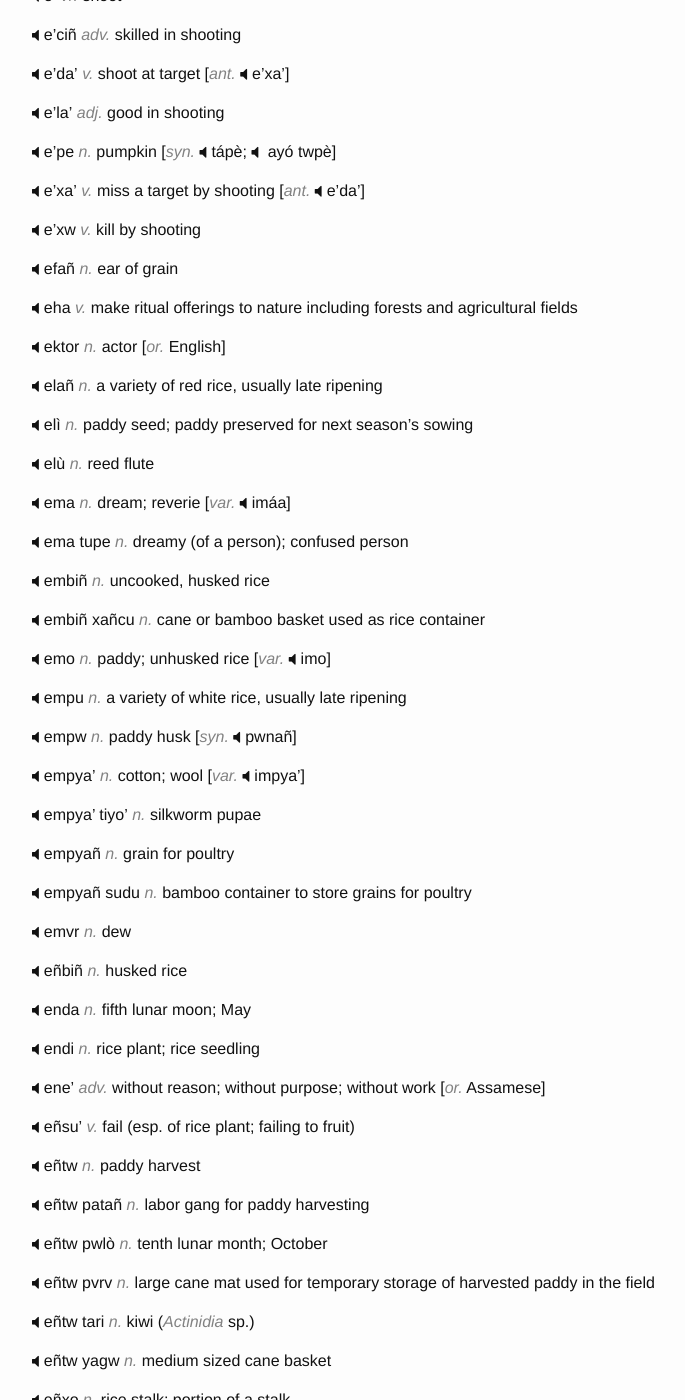
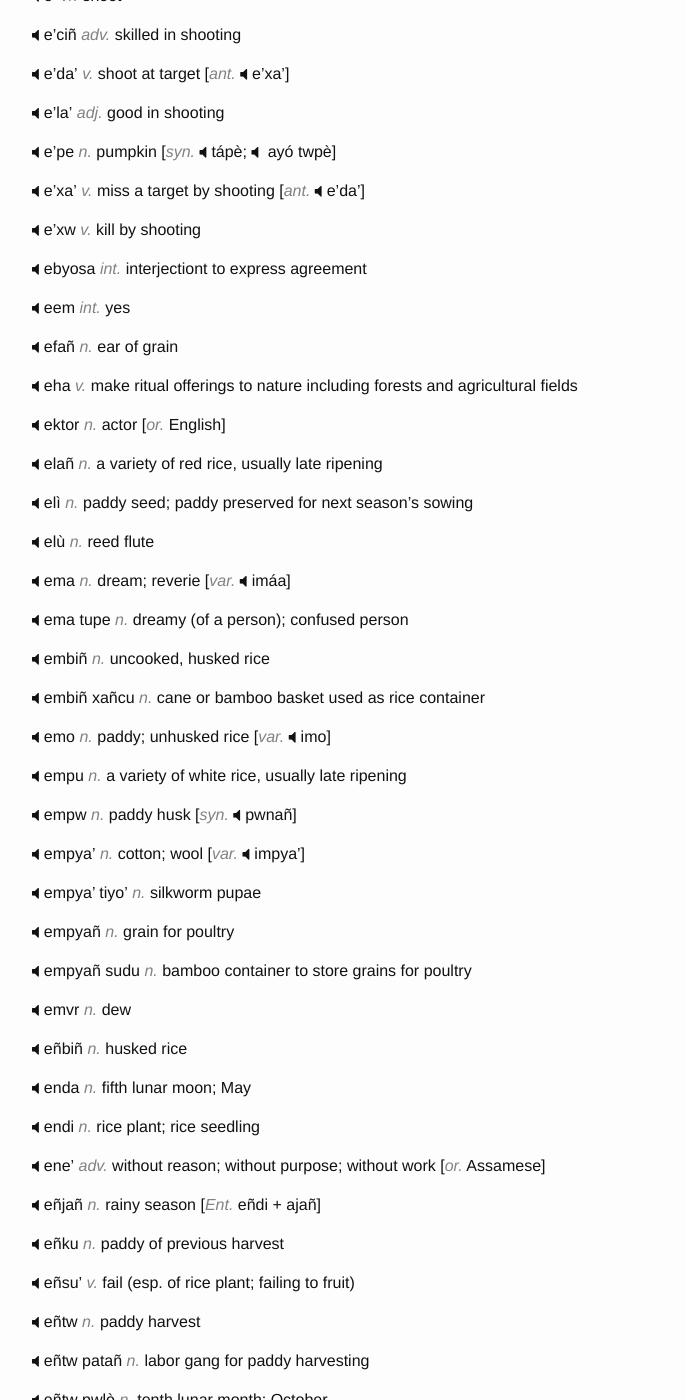
Before and after one commit to hacksparrow/language.apatani.org, a Jekyll site: the page built from dictionary/e.md, in a window 1280 px wide and 1400 px high, scrolled down 298 px. Shown: the whole window, without its empty margins (238-923 px from the left). Built offline with Jekyll 4.4.1, drawn with Linux system fonts in a browser that asks for light colours; nearby versions of some CDN libraries; comment, search, counter and statistics services are not loaded.

Commit message:
Update e.md

```diff
--- a/dictionary/e.md
+++ b/dictionary/e.md
@@ -25,6 +25,11 @@ __e'xa'__ _v._  miss a target by shooting [_ant._  e'da']
 
 
 __e'xw__  _v._  kill by shooting
+
+__ebyosa__	_int._	interjectiont to express agreement
+
+
+__eem__	_int._	yes
 
 
 __efañ__  _n._  ear of grain
@@ -92,6 +97,11 @@ __endi__  _n._  rice plant; rice seedling
 
 __ene'__  _adv._  without reason; without purpose; without work [_or._ Assamese]
 
+__eñjañ__	_n._	rainy season	[_Ent._	eñdi + ajañ]
+
+
+__eñku__	_n._	paddy of previous harvest
+
 
 __eñsu'__ _v._  fail (esp. of rice plant; failing to fruit)
 
```
